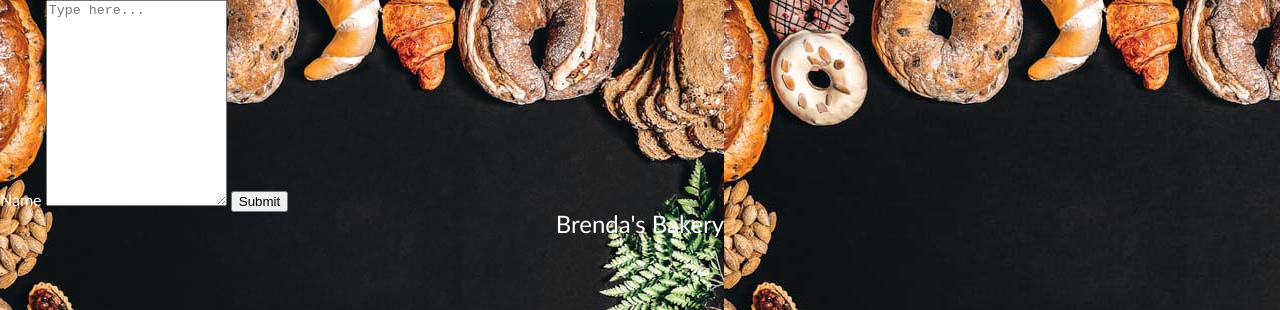
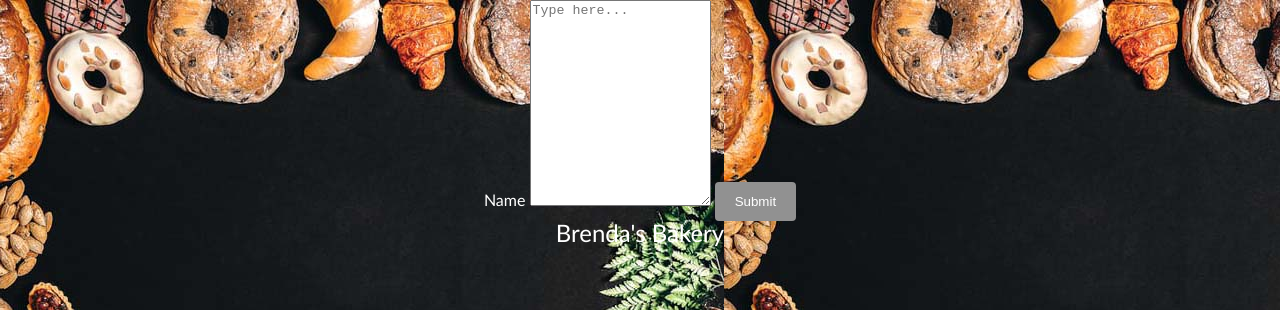
Before and after one commit to beth0024/mtm-6201-midterm, a plain HTML site: page contact.html in a window 1280 px wide. Shown: the top 310 px of the page. Drawn offline with Linux system fonts and the light colour scheme; files whose address does not match are found by name.

Commit message:
styles submit button in main.css

```diff
--- a/css/main.css
+++ b/css/main.css
@@ -99,7 +99,9 @@ li {
 }
 
 .products h2 {
-    font-size: 20px;
+    text-align: center;
+    font-size: 24px;
+    padding-bottom: 16px;
 }
 
 .logo {
@@ -111,6 +113,16 @@ li {
     display: flex;
     flex-direction: column;
     flex-wrap: wrap;
+    text-align: center;
+}
+
+input[type=submit] {
+    background-color: rgb(145, 145, 145);
+    color: white;
+    padding: 12px 20px;
+    border: none;
+    border-radius: 4px;
+    cursor: pointer;
 }
 
 a:link {
@@ -139,6 +151,7 @@ a:active {
     .products {
         display: grid;
         grid-template-columns: auto auto auto;
+        text-align: center;
     }
 
     .grid-item1 {
```
